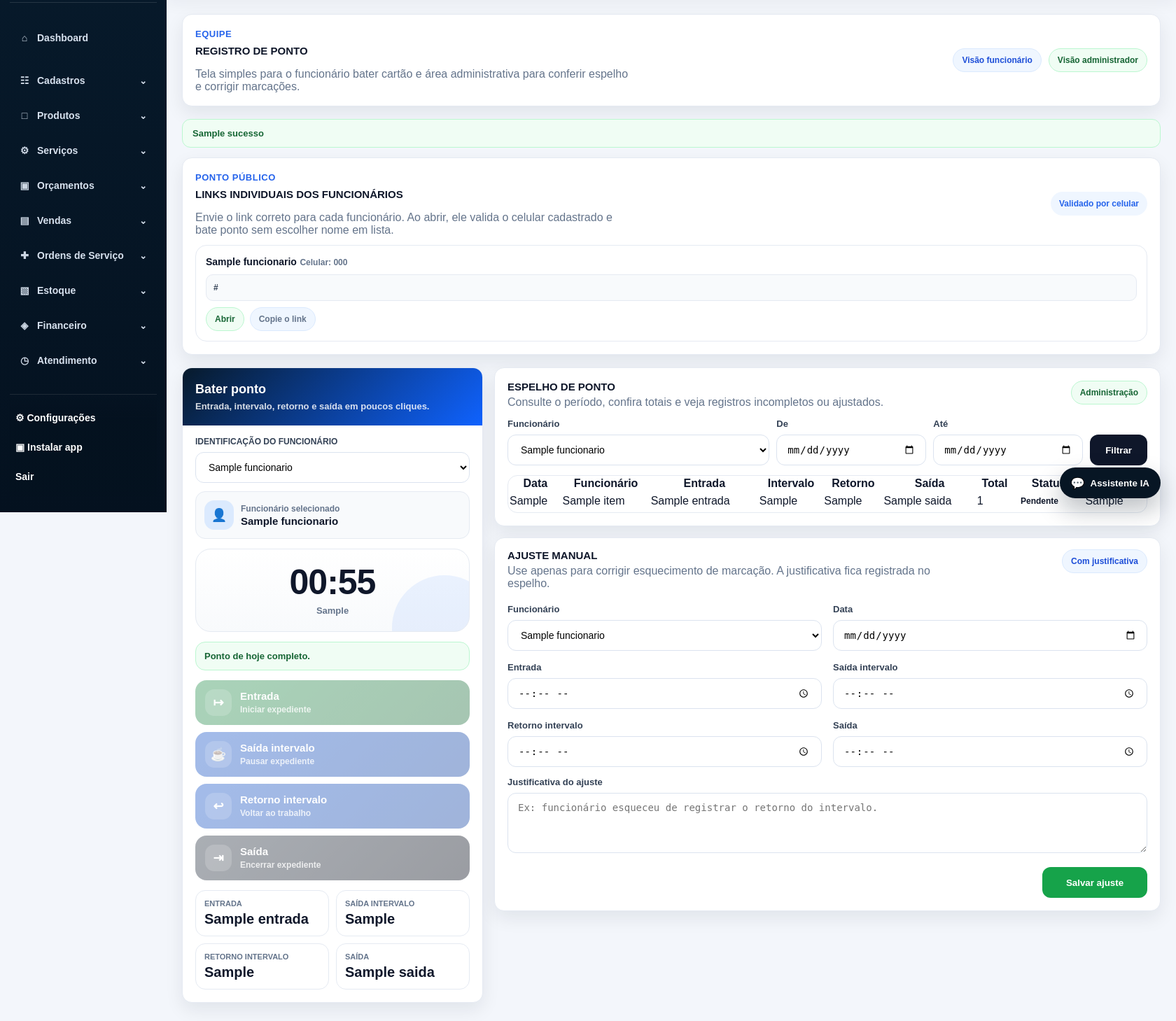
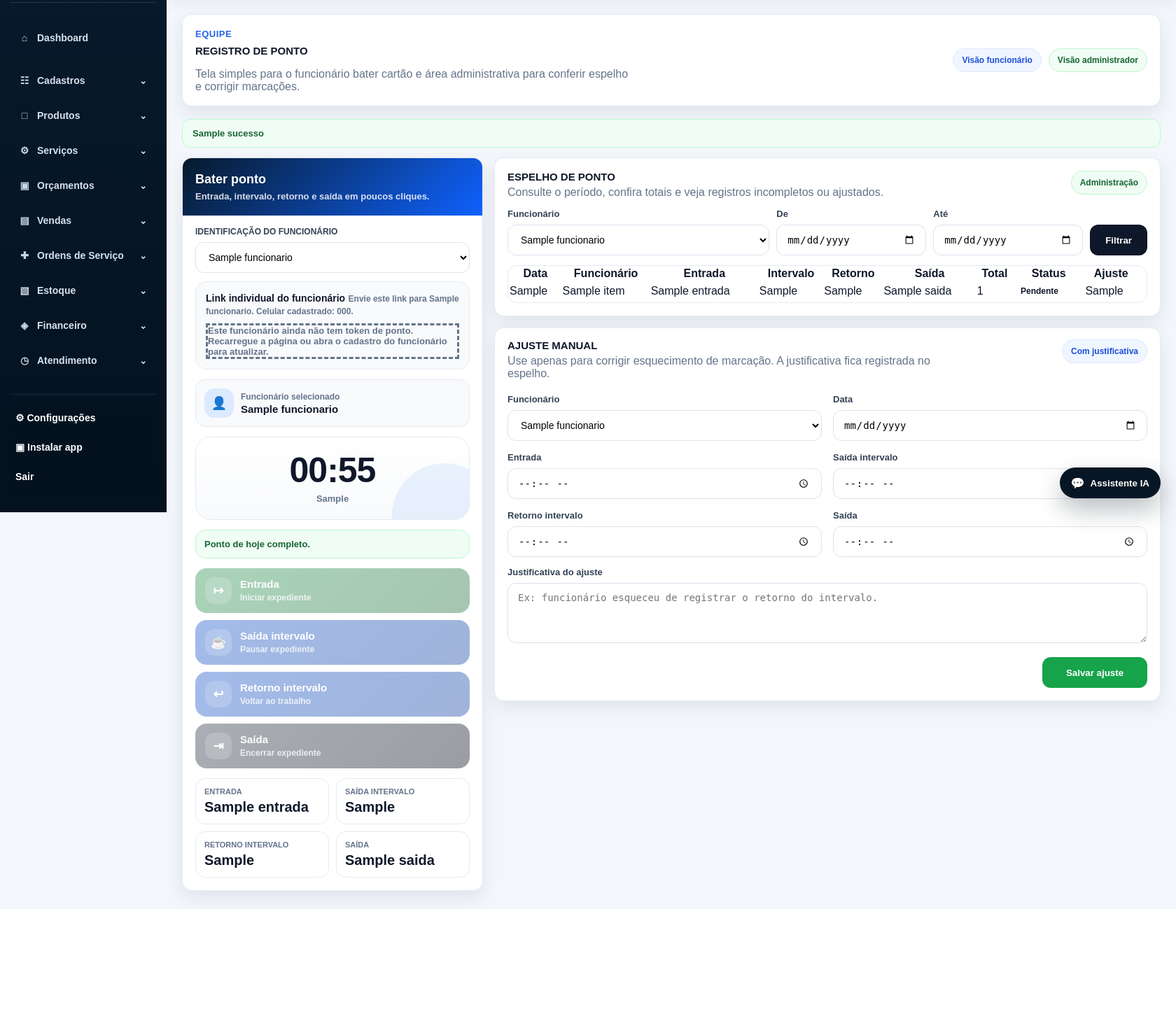
Before and after one commit to NettoSantana/gestflow, a Python web app: template templates/registro_ponto.html in a window 1680 px wide. Shown: the part 68-1527 px from the top of the page at 70% size. After the commit the page ends 1367 px from the top, so only its background shows below. Run offline with Jinja, Linux system fonts and the light colour scheme; the template is opened without the code that fills it: most values are stand-ins (such as "Sample title", 1, 10 or a date in 2020).

Commit message:
Exibe link de ponto do funcionario selecionado

```diff
--- a/templates/registro_ponto.html
+++ b/templates/registro_ponto.html
@@ -1,7 +1,7 @@
 <!--
 Caminho: templates/registro_ponto.html
-Último recode: 2026-07-04 18:40 (America/Bahia)
-Motivo: Exibir links individuais do ponto público por funcionário.
+Último recode: 2026-07-04 21:55 (America/Bahia)
+Motivo: Exibir link individual somente do funcionário selecionado no Registro de Ponto.
 -->
 <!DOCTYPE html>
 <html lang="pt-BR">
@@ -63,6 +63,9 @@ Motivo: Exibir links individuais do ponto público por funcionário.
         .ponto-link-card span{color:#64748b;font-size:12px;font-weight:800}
         .ponto-link-actions{display:flex;gap:8px;flex-wrap:wrap}
         .ponto-link-input{width:100%;min-height:38px;border:1px solid #e5eaf2;border-radius:10px;background:#f8fafc;color:#334155;font-size:12px;font-weight:800;padding:0 10px}
+        .ponto-link-selecionado{margin:12px 0 14px;background:#f8fafc}
+        .ponto-link-vazio{border-style:dashed;color:#64748b;font-size:13px;font-weight:800}
+        .ponto-copy-btn{border:0;cursor:pointer}
         @media(max-width:1100px){.ponto-layout{grid-template-columns:1fr}}
         @media(max-width:760px){.ponto-layout{gap:12px}.ponto-atalhos{width:100%}.ponto-chip{flex:1 1 auto}.clock-time{font-size:44px}.ponto-filters{grid-template-columns:1fr}.ponto-filters button{width:100%;min-height:44px}.ponto-admin-head{flex-direction:column}.ponto-table-desktop{display:none}.ponto-mobile-lista{display:block}.ponto-btn{min-height:68px}}
         @media(max-width:460px){.ponto-status-grid,.ponto-mobile-times{grid-template-columns:1fr}.ponto-topo-funcionario{margin-left:-14px;margin-right:-14px}}
@@ -111,33 +114,6 @@ Motivo: Exibir links individuais do ponto público por funcionário.
     {% if erro %}<div class="ponto-alert error">{{ erro }}</div>{% endif %}
     {% if sucesso %}<div class="ponto-alert success">{{ sucesso }}</div>{% endif %}
 
-    <section class="panel page-section">
-        <div class="panel-header page-header">
-            <div>
-                <span class="page-kicker">Ponto público</span>
-                <h3 class="page-title">Links individuais dos funcionários</h3>
-                <p class="page-subtitle">Envie o link correto para cada funcionário. Ao abrir, ele valida o celular cadastrado e bate ponto sem escolher nome em lista.</p>
-            </div>
-            <span class="badge-info">Validado por celular</span>
-        </div>
-        <div class="ponto-links-grid">
-            {% for funcionario in funcionarios %}
-            <div class="ponto-link-card">
-                <div>
-                    <strong>{{ funcionario.nome }}</strong>
-                    <span>Celular: {{ funcionario.telefone_ponto_mascarado }}</span>
-                </div>
-                <input class="ponto-link-input" value="{{ funcionario.link_ponto_publico }}" readonly onclick="this.select()">
-                <div class="ponto-link-actions">
-                    <a class="ponto-chip admin" href="{{ funcionario.link_ponto_publico }}" target="_blank" rel="noopener">Abrir</a>
-                    <span class="ponto-chip">Copie o link</span>
-                </div>
-            </div>
-            {% else %}
-            <div class="empty-table">Nenhum funcionário cadastrado.</div>
-            {% endfor %}
-        </div>
-    </section>
 
     <section class="ponto-layout">
         <div class="panel ponto-funcionario" id="bater-ponto">
@@ -155,6 +131,33 @@ Motivo: Exibir links individuais do ponto público por funcionário.
                     {% endfor %}
                 </select>
             </form>
+
+            {% if tem_funcionario %}
+                {% for funcionario in funcionarios %}
+                    {% if funcionario_id|string == funcionario.id|string %}
+                    {% set token_ponto = funcionario.token_ponto_publico or '' %}
+                    <div class="ponto-link-card ponto-link-selecionado">
+                        <div>
+                            <strong>Link individual do funcionário</strong>
+                            <span>Envie este link para {{ funcionario.nome }}. Celular cadastrado: {{ funcionario.telefone or 'sem celular cadastrado' }}.</span>
+                        </div>
+                        {% if token_ponto %}
+                        <input class="ponto-link-input" id="link-ponto-selecionado" value="{{ request.url_root.rstrip('/') }}/ponto/{{ token_ponto }}" readonly onclick="this.select()">
+                        <div class="ponto-link-actions">
+                            <a class="ponto-chip admin" href="{{ request.url_root.rstrip('/') }}/ponto/{{ token_ponto }}" target="_blank" rel="noopener">Abrir</a>
+                            <button class="ponto-chip ponto-copy-btn" type="button" data-copy-target="link-ponto-selecionado">Copiar link</button>
+                        </div>
+                        {% else %}
+                        <div class="ponto-link-vazio">Este funcionário ainda não tem token de ponto. Recarregue a página ou abra o cadastro do funcionário para atualizar.</div>
+                        {% endif %}
+                    </div>
+                    {% endif %}
+                {% endfor %}
+            {% else %}
+            <div class="ponto-link-card ponto-link-selecionado ponto-link-vazio">
+                Selecione um funcionário acima para exibir o link individual de ponto.
+            </div>
+            {% endif %}
 
             <div class="ponto-selecionado">
                 <div class="ponto-avatar">👤</div>
@@ -337,6 +340,21 @@ Motivo: Exibir links individuais do ponto público por funcionário.
     }
     tick();
     setInterval(tick,15000);
+
+    document.querySelectorAll('[data-copy-target]').forEach(function(botao){
+        botao.addEventListener('click', function(){
+            var alvo = document.getElementById(botao.getAttribute('data-copy-target'));
+            if(!alvo){return;}
+            alvo.select();
+            if(navigator.clipboard && navigator.clipboard.writeText){
+                navigator.clipboard.writeText(alvo.value);
+            }else{
+                document.execCommand('copy');
+            }
+            botao.textContent = 'Copiado';
+            setTimeout(function(){botao.textContent = 'Copiar link';}, 1600);
+        });
+    });
 }());
 </script>
 </body>
```
